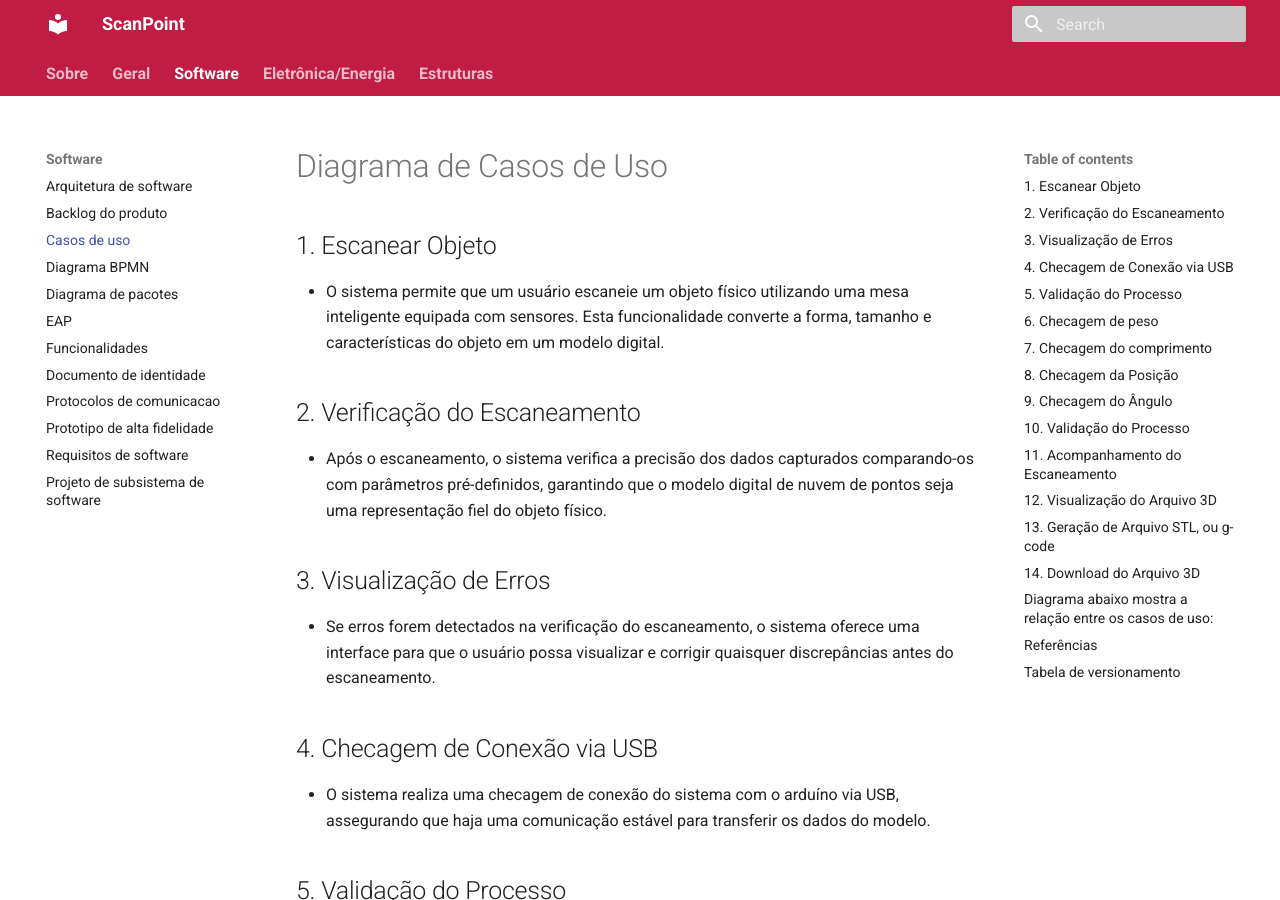
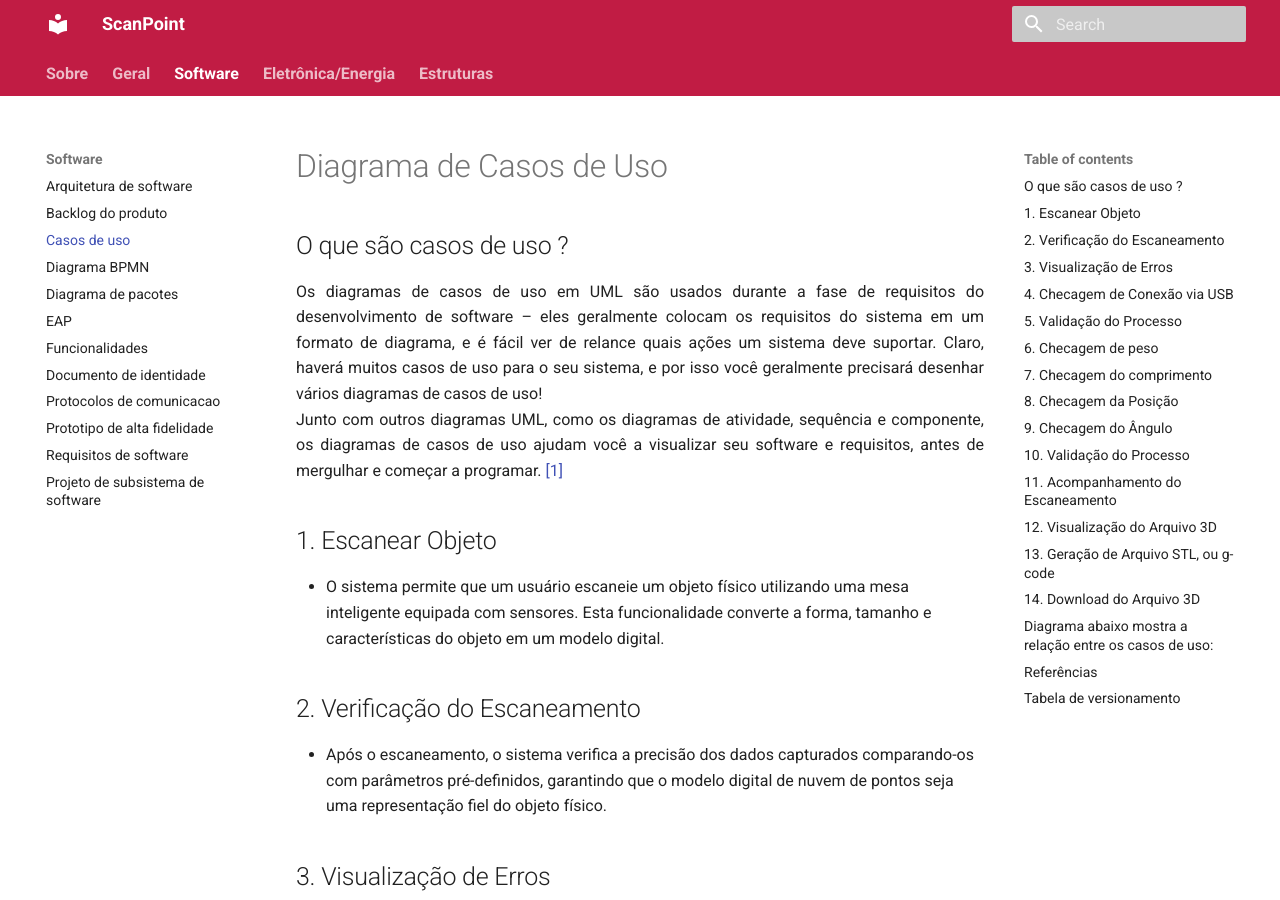
Before and after one commit to Calcioft/ScanPoint, an MkDocs documentation site: the page built from docs/software/casos-de-uso.md, in a window 1280 px wide and 900 px high. Built offline with MkDocs 1.6.1 and Material for MkDocs 9.7.7, drawn with Linux system fonts in a browser that asks for light colours; some of the changed text lies outside the part shown.

Commit message:
Ajuste efetuado em casos de uso e diagrama bpmn

```diff
--- a/docs/software/casos-de-uso.md
+++ b/docs/software/casos-de-uso.md
@@ -1,4 +1,12 @@
 # Diagrama de Casos de Uso
+
+## O que são casos de uso ?
+<p style="text-align:justify;">
+Os diagramas de casos de uso em UML são usados durante a fase de requisitos do desenvolvimento de software – eles geralmente colocam os requisitos do sistema em um formato de diagrama, e é fácil ver de relance quais ações um sistema deve suportar. Claro, haverá muitos casos de uso para o seu sistema, e por isso você geralmente precisará desenhar vários diagramas de casos de uso!
+<br/>
+Junto com outros diagramas UML, como os diagramas de atividade, sequência e componente, os diagramas de casos de uso ajudam você a visualizar seu software e requisitos, antes de mergulhar e começar a programar.
+<a href="/software/casos-de-uso#ref-1">[1]</a>
+</p>
 
 ## 1. Escanear Objeto
 - O sistema permite que um usuário escaneie um objeto físico utilizando uma mesa inteligente equipada com sensores. Esta funcionalidade converte a forma, tamanho e características do objeto em um modelo digital.
@@ -44,9 +52,11 @@
 
 ## Diagrama abaixo mostra a relação entre os casos de uso:
 <iframe frameborder="0" style="width:100%;height:300px;" src="https://viewer.diagrams.net/?tags=%7B%7D&highlight=0000ff&edit=_blank&layers=1&nav=1&title=Diagrama%20de%20Casos%20de%20Uso%20-%20Mesa%20Scanner%20-%20PI2#Uhttps%3A%2F%2Fdrive.google.com%2Fuc%3Fid%3D1zYgIWynN482pM8h9dsHU6t2AOqzia8oi%26export%3Ddownload"></iframe>
+<font size="2"><p style="text-align: center">Figura 1: [Diagrama Casos de Uso](https://viewer.diagrams.net/?tags=%7B%7D&highlight=0000ff&edit=_blank&layers=1&nav=1&title=Diagrama%20de%20Casos%20de%20Uso%20-%20Mesa%20Scanner%20-%20PI2#Uhttps%3A%2F%2Fdrive.google.com%2Fuc%3Fid%3D1zYgIWynN482pM8h9dsHU6t2AOqzia8oi%26export%3Ddownload).</p></font>
 
 ## Referências
-- [UML use case diagrams with draw.io, acessado em 12 de abril de 2024.](https://drawio-app.com/blog/uml-use-case-diagrams-with-draw-io/)
+<div id="ref-1"/>
+- [1][UML use case diagrams with draw.io, acessado em 12 de abril de 2024.](https://drawio-app.com/blog/uml-use-case-diagrams-with-draw-io/)
 
 ## Tabela de versionamento
 
@@ -54,3 +64,4 @@
 |-------|------|-----------|------------|
 | 1.0 | 12/04/2024 | Criação do documento | Vinicius Vieira e Guilherme Basílio |
 | 1.1 | 27/04/2024 | Atualização do documento | Guilherme Basílio |
+| 1.2 | 03/05/2024 | Organização de fontes e referências | Vinicius Vieira e Ciro Araújo |
```
Also changed, not shown: docs/software/diagrama-bpmn.md (+29 -20 lines).
